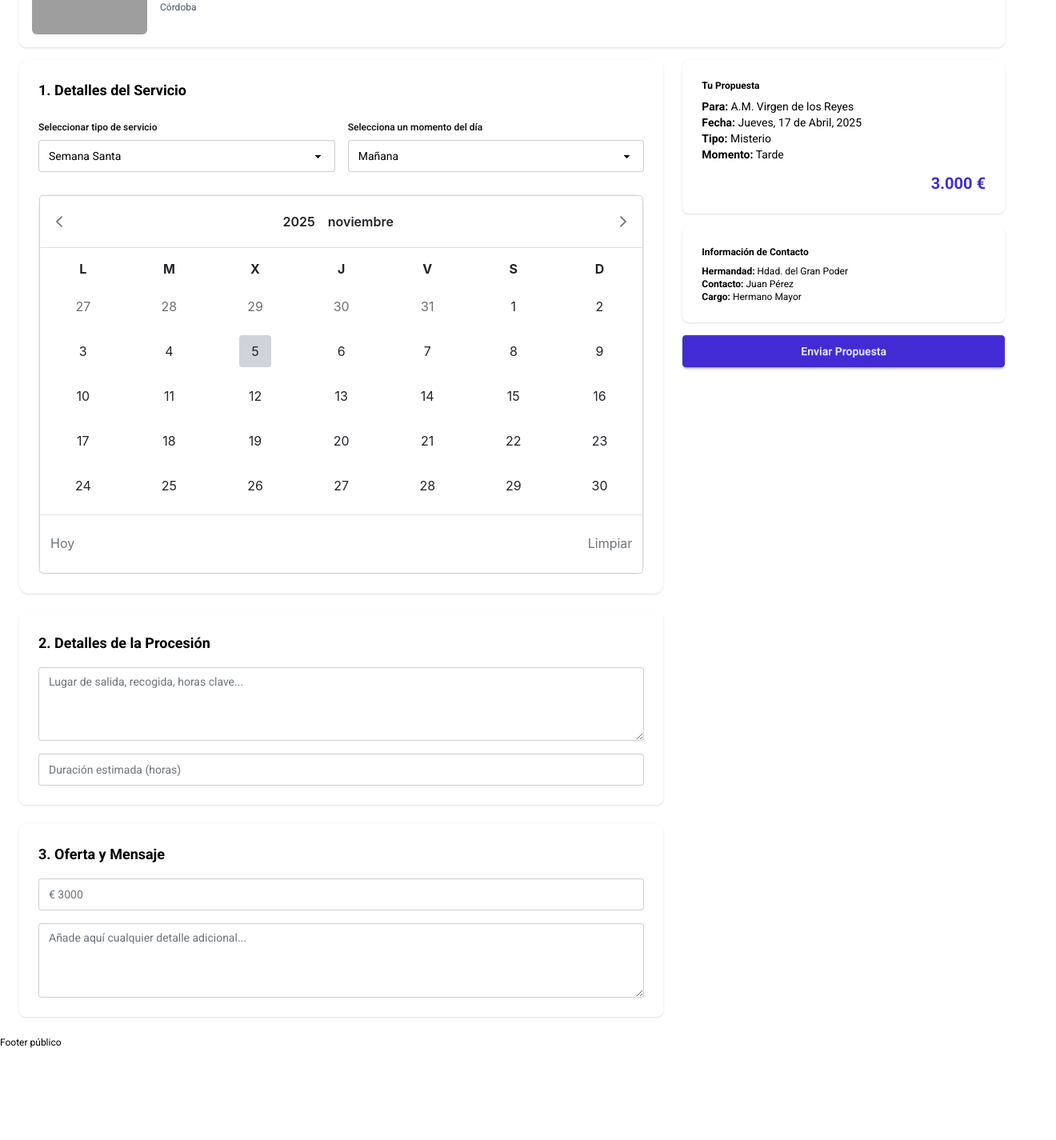
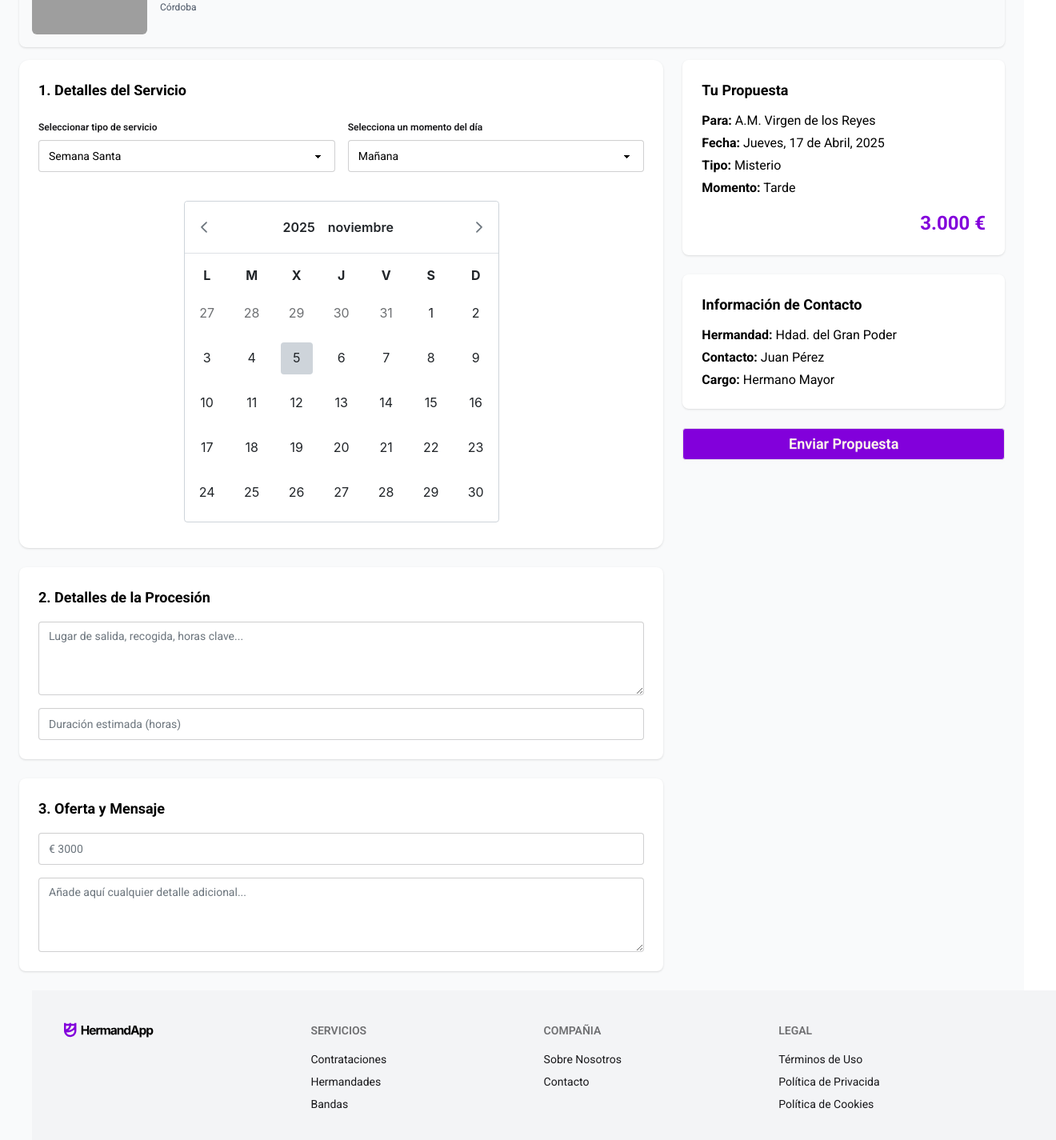
Before and after one commit to MarioMedac0005/hermandapp-front, a React (Vite) app: page /hermandades/contratatos/crear in a window 1280 px wide. Shown: the part 205-1630 px from the top of the page at 80% size, 1320 px wide, since content can reach past the window. Before the commit the page ends 1516 px from the top, so only its background shows below. Built offline with nearby package versions, Linux system fonts and the light colour scheme; grey boxes are pictures that could not be loaded.

Commit message:
agregado footer y cambios de estilos

```diff
--- /dev/null
+++ b/src/components/Footer.jsx
@@ -0,0 +1,32 @@
+import Logo from "@assets/img/logo.svg";
+
+export default function Footer() {
+    return (
+        <>
+            <footer className="footer sm:footer-horizontal bg-gray-100 text-base-content p-10 mx-10">
+                <aside>
+                    <div className="flex-1">
+                        <img src={Logo} alt="Logo" className="w-28" />
+                    </div>
+                </aside>
+                <nav>
+                    <h6 className="footer-title">Servicios</h6>
+                    <a className="link link-hover">Contrataciones</a>
+                    <a className="link link-hover">Hermandades</a>
+                    <a className="link link-hover">Bandas</a>
+                </nav>
+                <nav>
+                    <h6 className="footer-title">Compañia</h6>
+                    <a className="link link-hover">Sobre Nosotros</a>
+                    <a className="link link-hover">Contacto</a>
+                </nav>
+                <nav>
+                    <h6 className="footer-title">Legal</h6>
+                    <a className="link link-hover">Términos de Uso</a>
+                    <a className="link link-hover">Política de Privacida</a>
+                    <a className="link link-hover">Política de Cookies</a>
+                </nav>
+            </footer>
+        </>
+    )
+}
--- a/src/components/form/ProposalSidebar.jsx
+++ b/src/components/form/ProposalSidebar.jsx
@@ -1,32 +1,34 @@
 export default function ProposalSidebar() {
 	return (
-		<div className="flex flex-col gap-4">
+		<div className="flex flex-col gap-6 sticky top-6">
 
 			{/* Resumen */}
 			<div className="card bg-base-100 shadow p-6">
-				<h3 className="text-md font-bold mb-2">Tu Propuesta</h3>
+				<h3 className="text-lg font-bold mb-3">Tu Propuesta</h3>
 
-				<div className="text-sm">
+				<div className="text-base space-y-1">
 					<p><strong>Para:</strong> A.M. Virgen de los Reyes</p>
 					<p><strong>Fecha:</strong> Jueves, 17 de Abril, 2025</p>
 					<p><strong>Tipo:</strong> Misterio</p>
 					<p><strong>Momento:</strong> Tarde</p>
 				</div>
 
-				<p className="text-right text-xl font-bold text-primary mt-3">3.000 €</p>
+				<p className="text-right text-2xl font-bold text-purple-700 mt-4">3.000 €</p>
 			</div>
 
 			{/* Contacto */}
 			<div className="card bg-base-100 shadow p-6">
-				<h3 className="text-md font-bold mb-2">Información de Contacto</h3>
+				<h3 className="text-lg font-bold mb-3">Información de Contacto</h3>
 
-				<p><strong>Hermandad:</strong> Hdad. del Gran Poder</p>
-				<p><strong>Contacto:</strong> Juan Pérez</p>
-				<p><strong>Cargo:</strong> Hermano Mayor</p>
+				<div className="text-base space-y-1">
+					<p><strong>Hermandad:</strong> Hdad. del Gran Poder</p>
+					<p><strong>Contacto:</strong> Juan Pérez</p>
+					<p><strong>Cargo:</strong> Hermano Mayor</p>
+				</div>
 			</div>
 
 			{/* Botón */}
-			<button className="btn btn-primary w-full">
+			<button className="btn w-full text-lg bg-purple-700 text-amber-50 hover:bg-purple-800">
 				Enviar Propuesta
 			</button>
 		</div>
--- a/src/components/form/ServiceDetails.jsx
+++ b/src/components/form/ServiceDetails.jsx
@@ -21,7 +21,6 @@ export default function ServiceDetails() {
 	const [date, setDate] = useState(null);
 
 	return (
-
 		<div className="card bg-base-100 shadow p-6 rounded-xl">
 			<h2 className="text-lg font-bold mb-4">1. Detalles del Servicio</h2>
 
@@ -46,12 +45,11 @@ export default function ServiceDetails() {
 				</fieldset>
 			</div>
 
-			<div className="mt-6 border border-base-300 rounded-xl transition">
+			<div className="mt-6 rounded-xl transition p-2 mx-auto">
 				<Calendar
-					className="w-full"
+					className="text-sm"
 					onChange={(e) => setDate(e.value)}
 					value={date}
-					showButtonBar
 					inline
 					locale="es"
 				/>
--- a/src/layouts/GuestLayout.jsx
+++ b/src/layouts/GuestLayout.jsx
@@ -1,14 +1,15 @@
 import { Outlet } from "react-router-dom";
 import Navbar from "@components/Navbar";
+import Footer from "@components/Footer";
 
 function GuestLayout() {
 	return (
-    <div>
+		<div className="min-h-screen bg-gray-50">
 			<Navbar></Navbar>
 			<main>
 				<Outlet /> {/* Aquí se renderiza HermandadesForm */}
 			</main>
-      <footer>Footer público</footer>
+			<Footer />
 		</div>
 	);
 }
```
Lines whose indentation alone changed are shown as unchanged.
